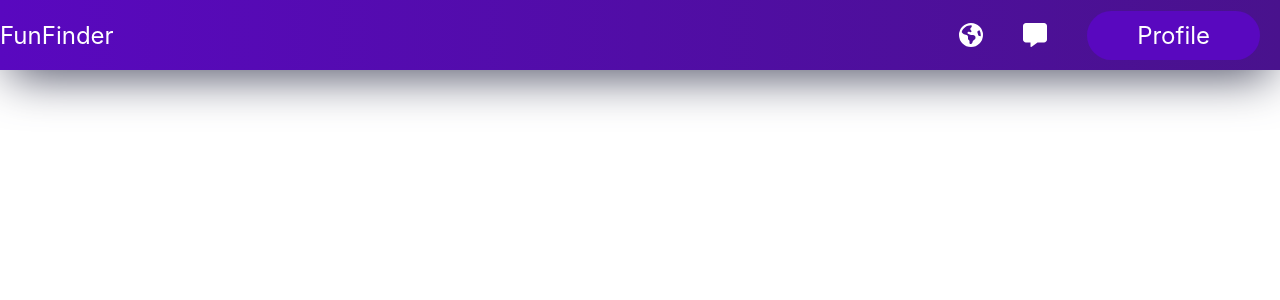
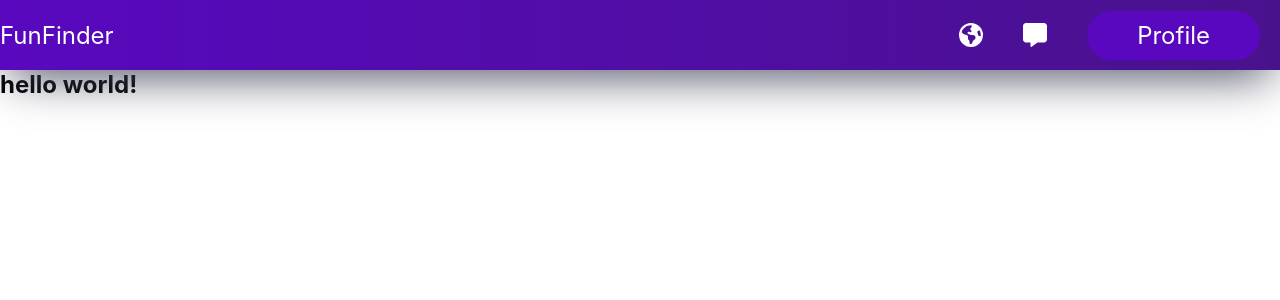
Before and after one commit to Lukang11/Inzynierka, a React (Create React App) app in the folder fun-finder-frontend/: page / in a window 1280 px wide. Before the commit this address had no page. Shown: the top 300 px of the page. Built offline with nearby package versions, Linux system fonts and the light colour scheme.

Commit message:
initial commit

```diff
--- a/fun-finder-frontend/src/App.js
+++ b/fun-finder-frontend/src/App.js
@@ -5,18 +5,20 @@ import ProfilePage from "./Components/ProfilePage/ProfilePage";
 import Login from "./Components/Login/Login";
 import Register from "./Components/Register/Register";
 import ChatPage from "./Components/ChatPage/ChatPage";
+import WelcomePage from "./Components/WelcomePage/WelcomePage";
 
 function App() {
   return (
     <BrowserRouter>
       <div className="App">
         <Header></Header>
-        <Routes>
+        <WelcomePage />
+        {/* <Routes>
           <Route path="/profile" element={<ProfilePage />} />
           <Route path="/login" element={<Login />} />
           <Route path="/register" element={<Register />} />
           <Route path="/chat" element={<ChatPage />} />
-        </Routes>
+        </Routes> */}
       </div>
     </BrowserRouter>
   );
--- /dev/null
+++ b/fun-finder-frontend/src/Components/WelcomePage/WelcomePage.js
@@ -0,0 +1,12 @@
+import React from "react";
+import "./WelcomePage.css"
+
+function WelcomePage(){
+    return (
+    <div>
+        <h2>hello world!</h2>
+    </div>
+    );
+}
+
+export default WelcomePage;
```
Also changed, not shown: fun-finder-frontend/src/Components/WelcomePage/WelcomePage.css (added).
